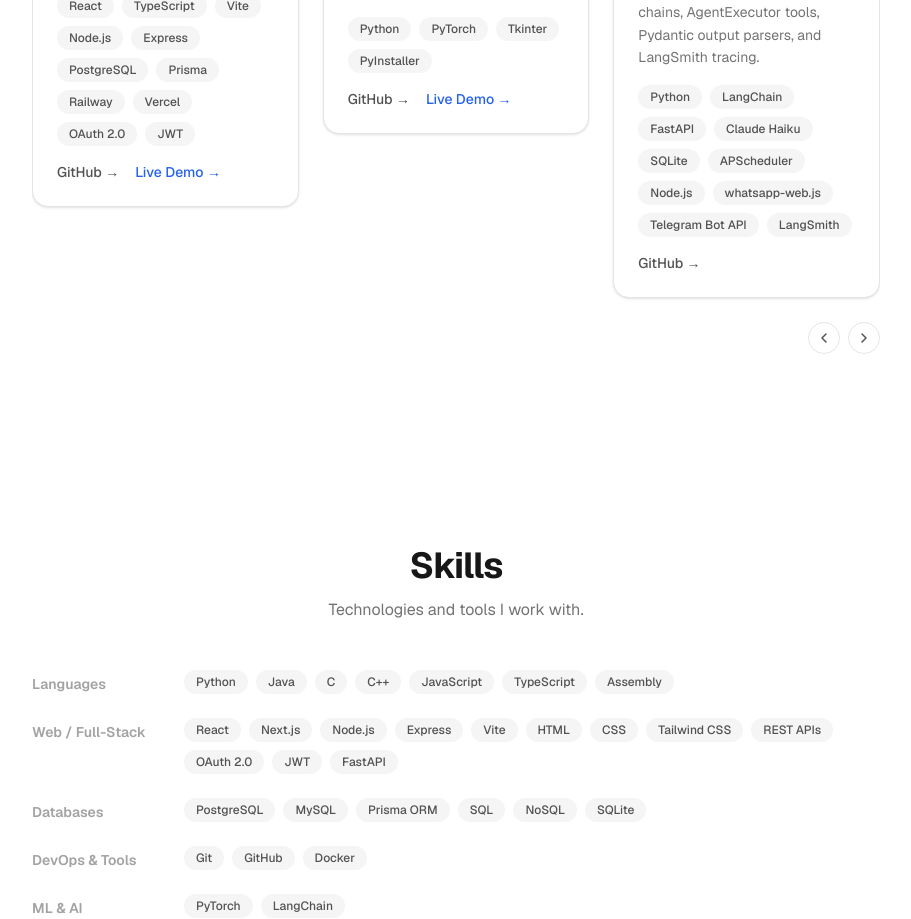
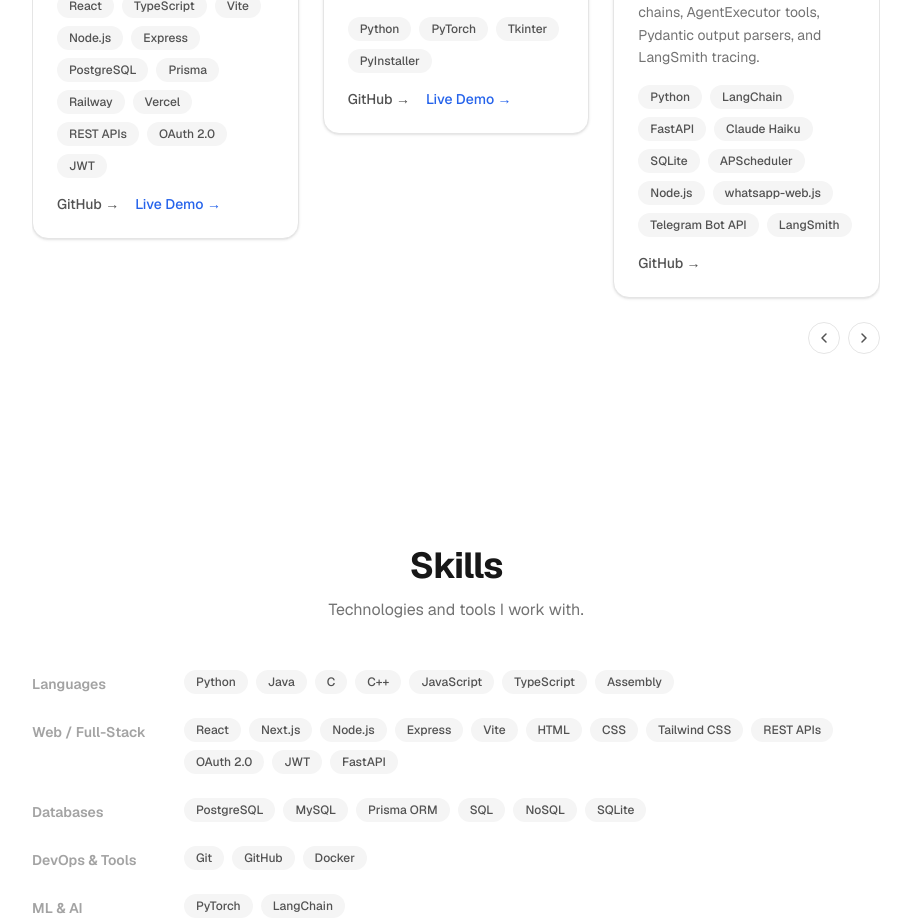
Before and after one commit to yarins0/yarin-lab, a Next.js app: page / in a window 1280 px wide. Shown: the part 1360-2279 px from the top of the page, without its empty margins (184-1095 px from the left). Built offline with nearby package versions, Linux system fonts and the light colour scheme.

Commit message:
minor skills addition

```diff
--- a/src/components/sections/Projects.tsx
+++ b/src/components/sections/Projects.tsx
@@ -15,7 +15,7 @@
       "Features composable shuffle algorithms (artist spread, genre spread, chronological mix), " +
       "automated reshuffles via a background cron job, and tools to merge, split, and deduplicate playlists. " +
       "Enriches every track with audio features and genre tags via the ReccoBeats and Last.fm APIs.",
-    techStack: ["React", "TypeScript", "Vite", "Node.js", "Express", "PostgreSQL", "Prisma", "Railway", "Vercel", "OAuth 2.0", "JWT"],
+    techStack: ["React", "TypeScript", "Vite", "Node.js", "Express", "PostgreSQL", "Prisma", "Railway", "Vercel", "REST APIs", "OAuth 2.0", "JWT"],
     githubUrl: `${GITHUB_PROFILE_URL}/TuneCraft`,
     liveDemoUrl: "https://tune-craft-seven.vercel.app/",
   },
```
